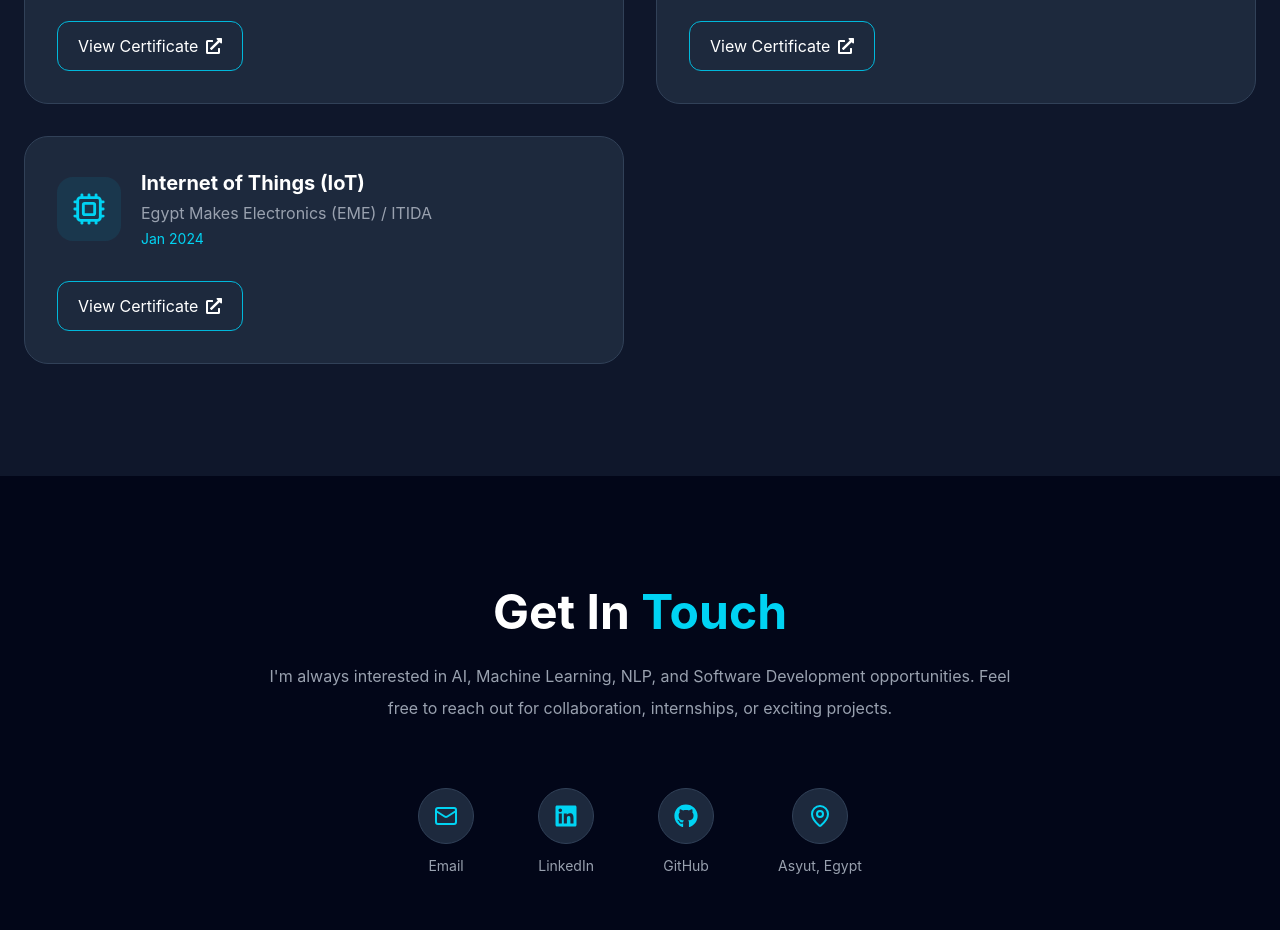
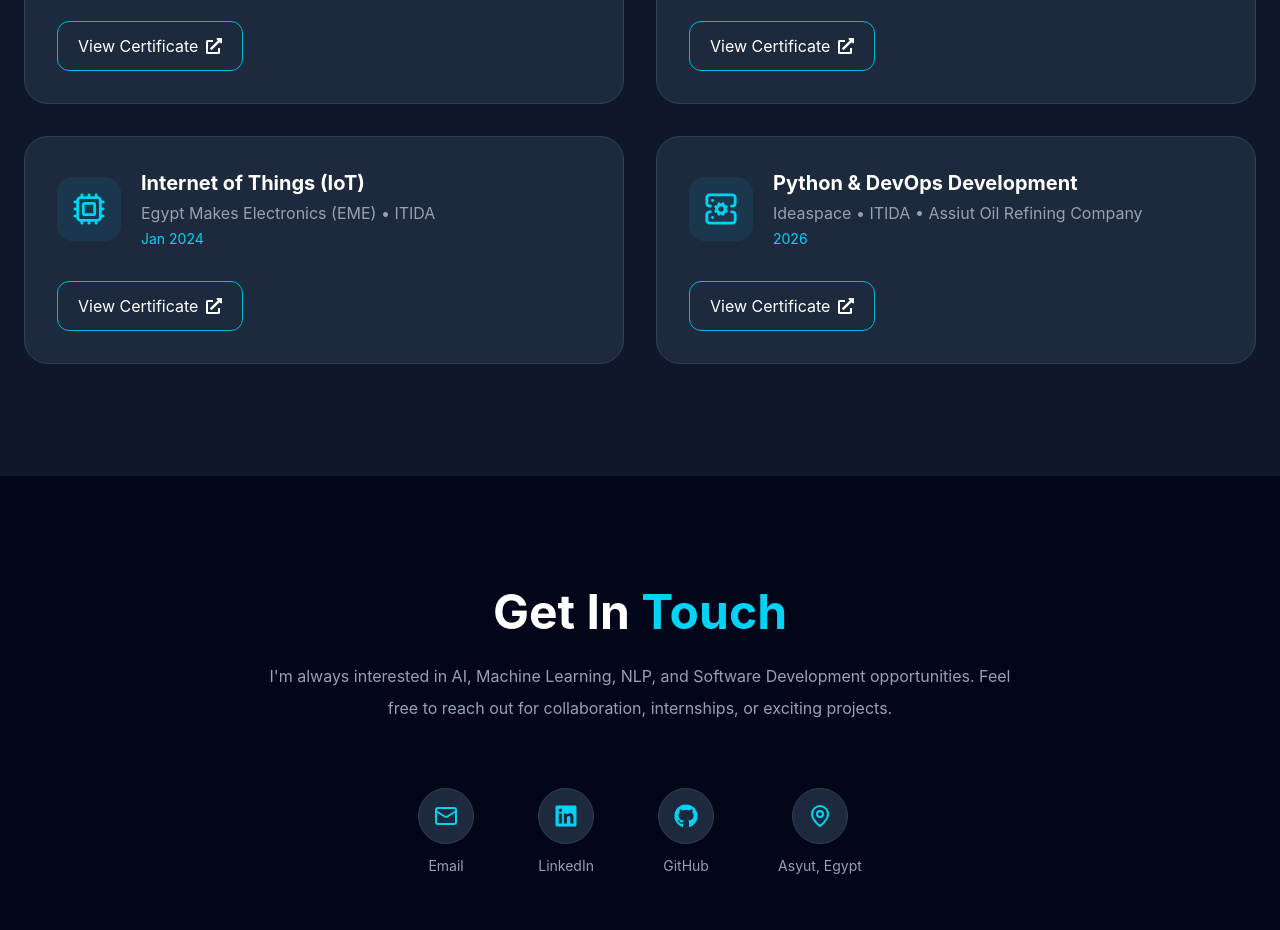
Before and after one commit to omar3laa/Portfolio, a React (Vite) app: page / in a window 1280 px wide. Shown: the part 6240-7170 px from the top of the page. Built offline with nearby package versions, Linux system fonts and the light colour scheme.

Commit message:
Update portfolio with new design and certificates

```diff
--- a/src/data/certificates.js
+++ b/src/data/certificates.js
@@ -1,59 +1,52 @@
 import pythonCertificate from "../assets/certificates/python-mahara.pdf";
 import nvidiaCertificate from "../assets/certificates/nvidia-deep-learning.pdf";
 import iotCertificate from "../assets/certificates/iot-certificate.pdf";
-import { Cpu } from "lucide-react";
-
+import pythonDevopsCertificate from "../assets/certificates/python-devops-certificate.pdf";
 import {
   Code2,
   Brain,
+  Cpu,
+  ServerCog,
 } from "lucide-react";
 
 export const certificates = [
   {
     id: 1,
-
     title: "Python Programming Basics",
-
     issuer: "Mahara Tech",
-
     date: "June 2025",
-
     icon: Code2,
-
     pdf: pythonCertificate,
-
     color: "from-cyan-500 to-blue-500",
   },
 
   {
     id: 2,
-
     title: "Getting Started with Deep Learning",
-
     issuer: "NVIDIA",
-
     date: "August 2025",
-
     icon: Brain,
-
     pdf: nvidiaCertificate,
-
     color: "from-green-500 to-emerald-500",
   },
+
   {
     id: 3,
+    title: "Internet of Things (IoT)",
+    issuer: "Egypt Makes Electronics (EME) • ITIDA",
+    date: "Jan 2024",
+    icon: Cpu,
+    pdf: iotCertificate,
+    color: "from-orange-500 to-red-500",
+  },
 
-    title: "Internet of Things (IoT)",
-
-    issuer: "Egypt Makes Electronics (EME) / ITIDA",
-
-    date: "Jan 2024",
-
-    icon: Cpu,
-
-    pdf: iotCertificate,
-
-    color: "from-orange-500 to-red-500",
-
-},
+  {
+    id: 4,
+    title: "Python & DevOps Development",
+    issuer: "Ideaspace • ITIDA • Assiut Oil Refining Company",
+    date: "2026",
+    icon: ServerCog,
+    pdf: pythonDevopsCertificate,
+    color: "from-indigo-500 to-cyan-500",
+  },
 ];
```
Also changed, not shown: 1 other file (tests, documents, lock files or other folders).
